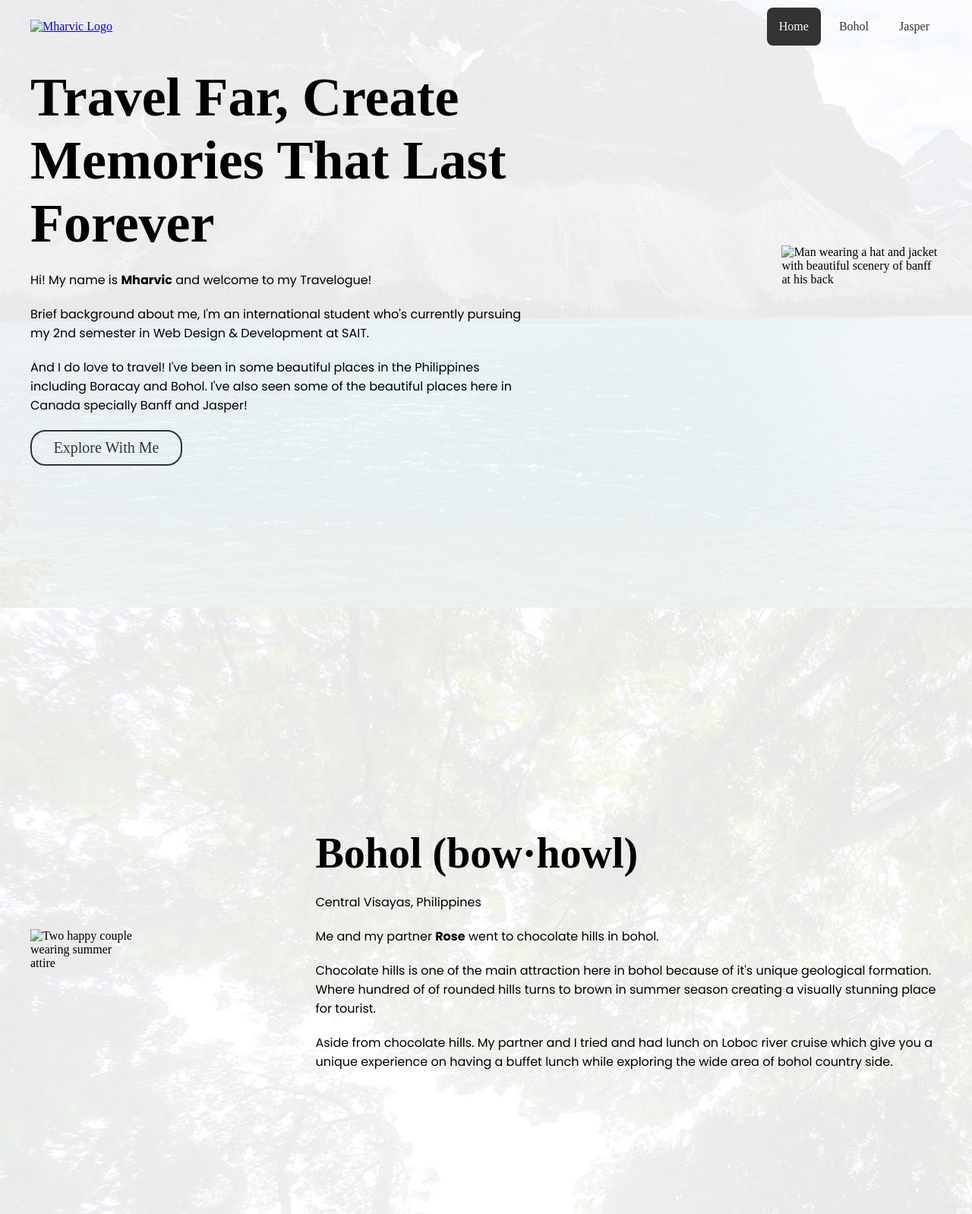
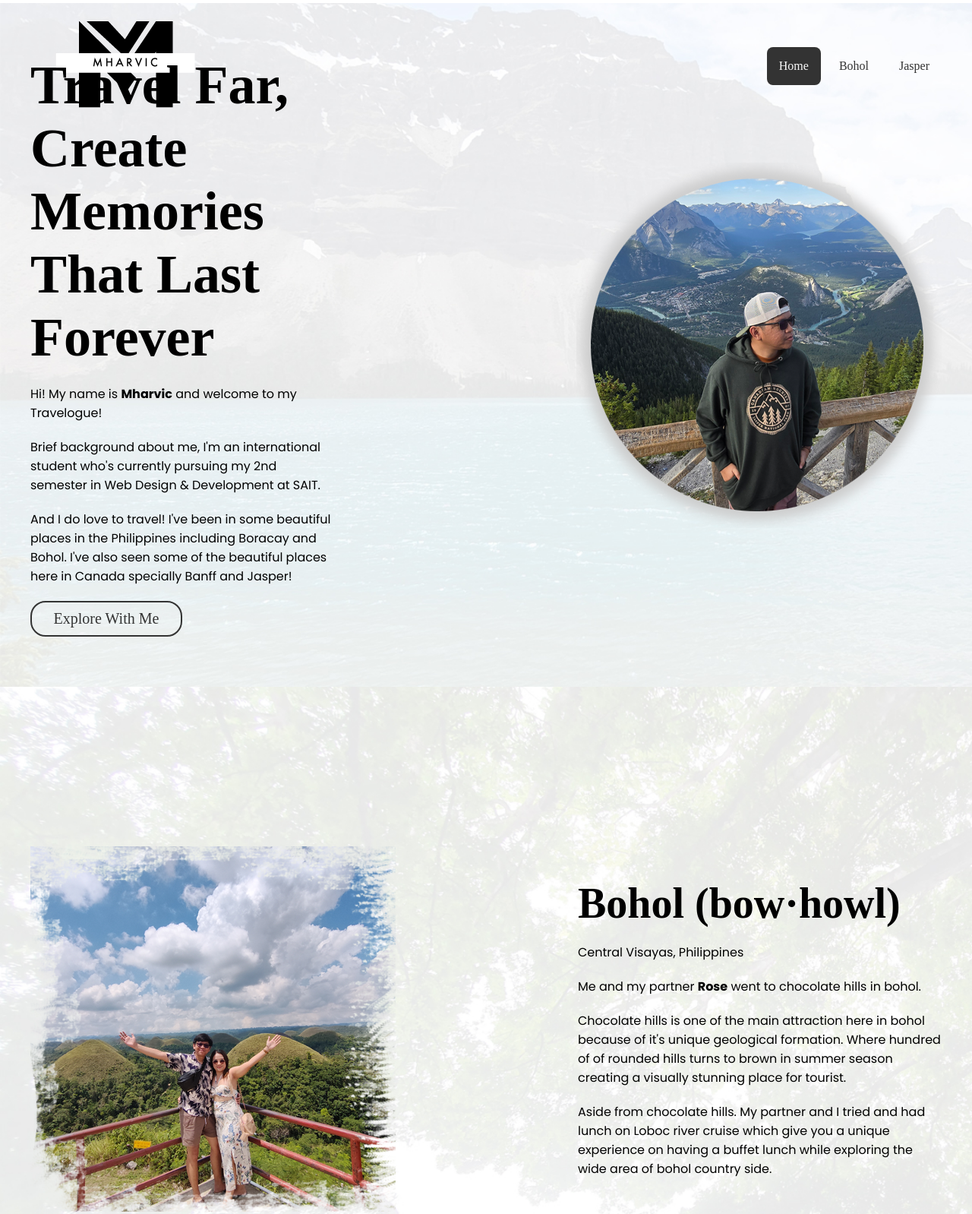
Before and after one commit to mharvic/cprg-218-travelogue, a plain HTML site: page index.html in a window 1280 px wide. Shown: the top 1598 px of the page at 76% size. Drawn offline with Linux system fonts and the light colour scheme; files whose address does not match are found by name; a web font is replaced by a local one.

Commit message:
Updated Index.html
~ Line 14, 32, 35 ,51 updated the images location and added images/ on the very beginning of each image path.

```diff
--- a/index.html
+++ b/index.html
@@ -11,7 +11,7 @@
 </head>
 <body>
     <header>
-        <a href="#key_visual"><img src="Mharvs-Logo.png" alt="Mharvic Logo"></a>
+        <a href="#key_visual"><img src="/images/Mharvs-Logo.png" alt="Mharvic Logo"></a>
         <nav>
             <ul>
                 <li><a href="#keyvisual" class="active">Home</a></li>
@@ -29,10 +29,10 @@
                 <p>And I do love to travel! I've been in some beautiful places in the Philippines including Boracay and Bohol. I've also seen some of the beautiful places here in Canada specially Banff and Jasper!</p>
                 <a href="#bohol" class="explore">Explore With Me</a>
             </div>
-                <img src="Mharvic.png" alt="Man wearing a hat and jacket with beautiful scenery of banff at his back">
+                <img src="/images/Mharvic.png" alt="Man wearing a hat and jacket with beautiful scenery of banff at his back">
         </section>
         <section id="bohol">
-            <img src="Mharvic-rose.png" alt="Two happy couple wearing summer attire">
+            <img src="images/Mharvic-rose.png" alt="Two happy couple wearing summer attire">
             <div>
                 <h2>Bohol<span> (bow·howl)</span></h2>
                 <p>Central Visayas, Philippines</p>
@@ -48,7 +48,7 @@
                 <p> We first went to Jasper national park and went to their town. After roaming around and buys some souvenier we spent our night camping near athabasca glacier.</p>
                 <p>After overnight camping, we go to different lakes on our way to Banff those lake and falls are Athabasca falls, Bow Lake, and Lake Louise. We also spent a day in banff before going to Calgary.</p>
             </div>
-            <img src="Aj-Mharvic.png" alt="Two happy man standing in icefield skywalk bridge">
+            <img src="images/Aj-Mharvic.png" alt="Two happy man standing in icefield skywalk bridge">
         </section>
     </main>
     <footer>
```
